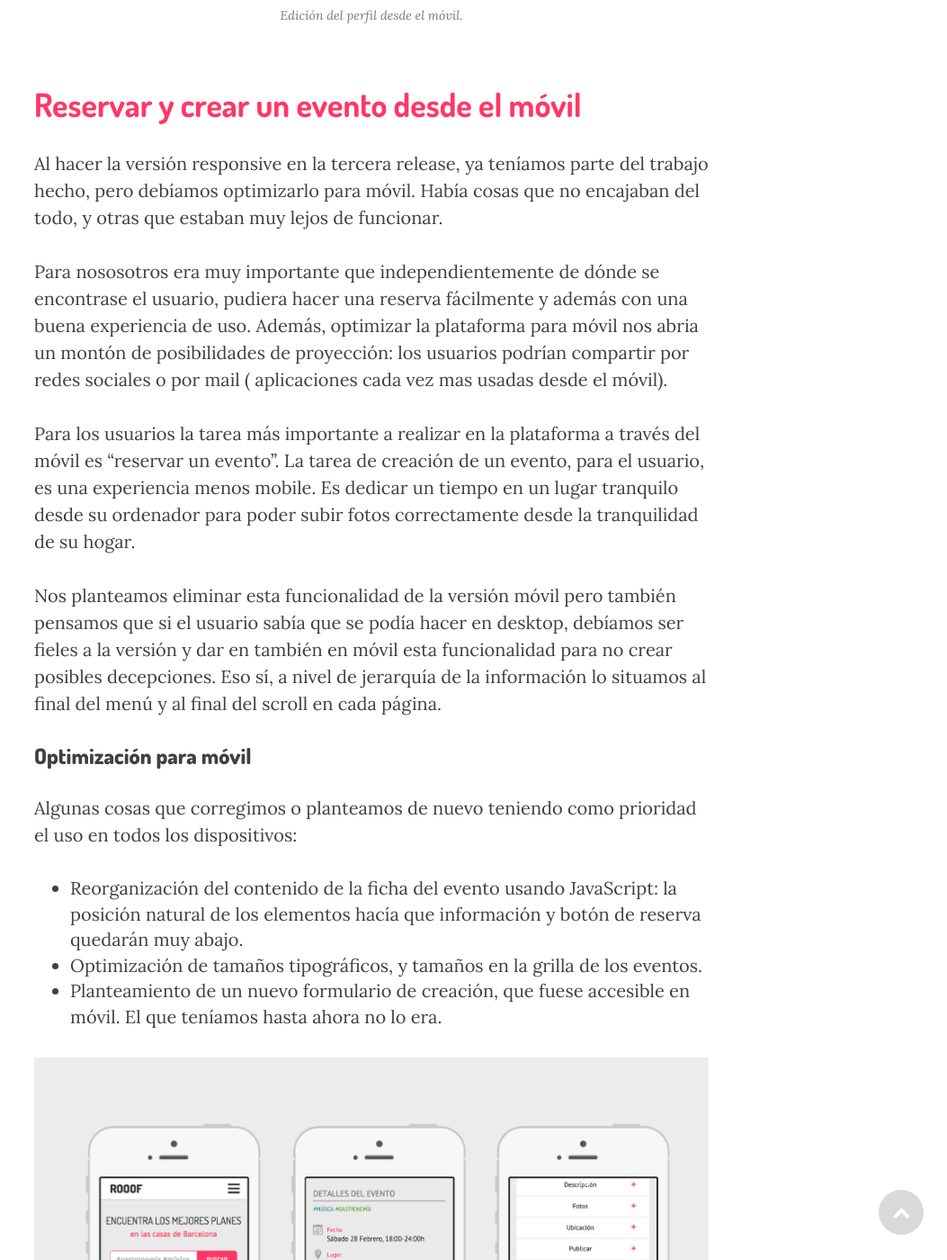
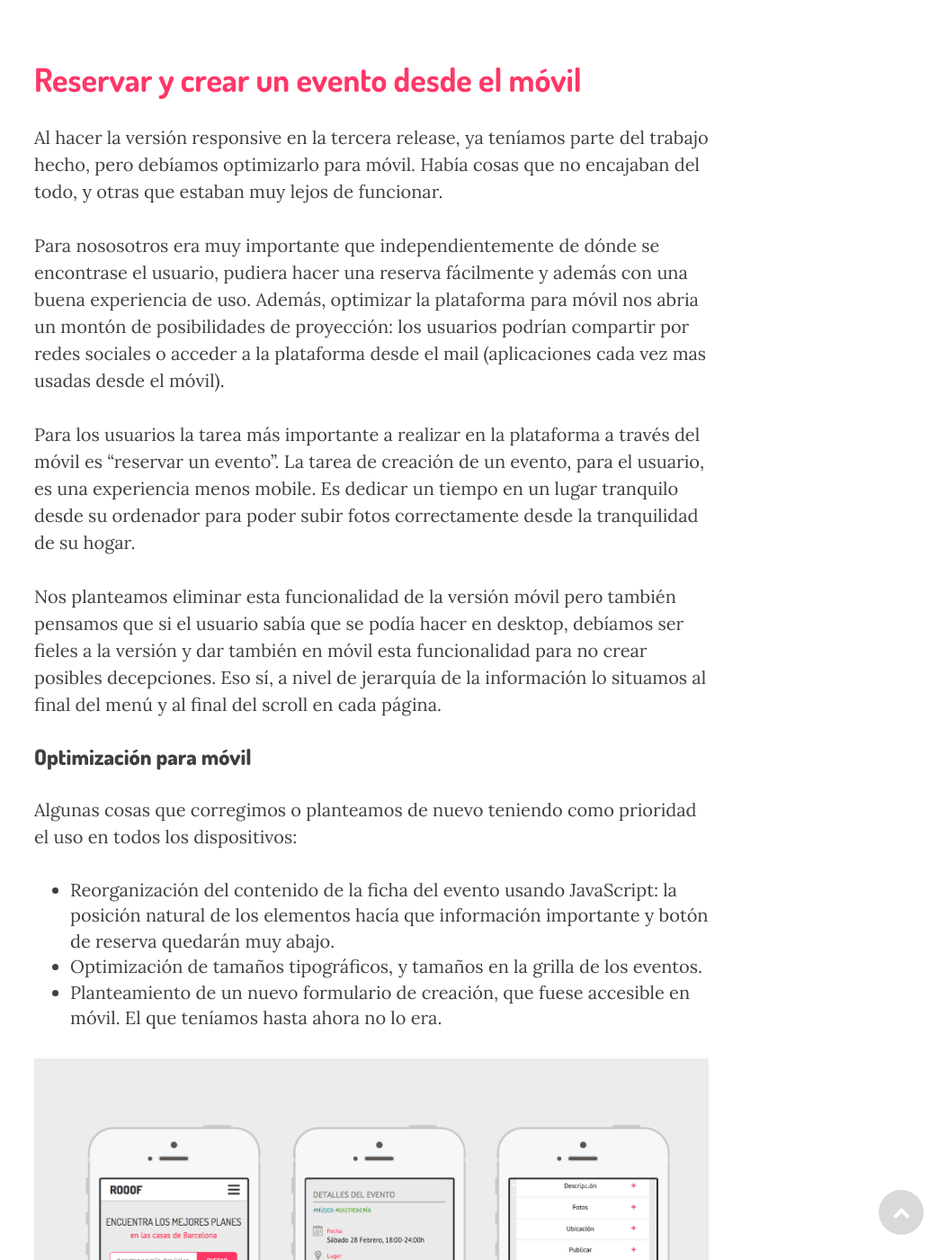
Before and after one commit to Rooof-Project/memoria, a Jekyll site: the page built from _posts/2015-04-13-Release-4.markdown, in a window 1280 px wide and 1400 px high, scrolled down 6678 px. Shown: the whole window at 90% size, without its empty margins (227-1280 px from the left). Built offline with Jekyll 4.4.1, drawn with Linux system fonts in a browser that asks for light colours; nearby versions of some CDN libraries; some of the changed text lies outside the part shown.

Commit message:
Updated 2015-04-13-Release-4.markdown

```diff
--- a/_posts/2015-04-13-Release-4.markdown
+++ b/_posts/2015-04-13-Release-4.markdown
@@ -5,6 +5,7 @@
 "header-img": "img/post-bg-01.jpg"
 published: true
 ---
+
 
 
 <h2 class="section-heading">Objetivos de la release</h2>
@@ -18,8 +19,7 @@
 <ul>
 <li> Crear alertas fin de tarea</li>
 <li> Ver mapa con ubicación del evento</li>
-<li> Reservar evento en móvil</li>
-<li> Crear evento en móvil</li>
+<li> Reservar / crear evento en móvil</li>
 <li> Crear / editar perfil personal</li>
 <li> Estrategia de contenidos.</li>
 </ul>
@@ -52,11 +52,11 @@
 
 <blockquote>“Como usuario quiero poder crear mi perfil con mis datos personales, gustos e intereses para darme a conocer a otros usuarios y compartir mis intereses con ellos. Quiero poder añadir más información si es necesario”</blockquote>
 
-<p>Desde el principio sabíamos que los perfiles de usuario eran una parte importante de la plataforma. Los usuarios tanto creadores como asistentes consideran importante esta funcionalidad. Si son creadores a través de su perfil pueden atraer a más público, si son asistentes pueden presumir de a qué eventos fueron y con quien (en un futuro). Además es una historia importante a la hora de <strong>crear confianza y seguridad entre usuarios</strong>, que es una de las debilidades de nuestra plataforma.</p>
+<p>Desde el principio sabíamos que los perfiles de usuario eran una parte importante de la plataforma. Los usuarios, tanto creadores como asistentes, consideran importante esta funcionalidad. Si son creadores a través de su perfil pueden atraer a más público, si son asistentes pueden presumir de a qué eventos fueron y con quien (en un futuro). Además es una historia importante a la hora de <strong>crear confianza y seguridad entre usuarios</strong>, que es una de las debilidades de nuestra plataforma.</p>
 
 <p>En Rooof pretendemos crear una comunidad, el trato entre personas es muy relevante ya que comparten experiencias juntos, un usuario no es nada sin el otro. Uno quiere mostrar su talento mientras el otro quiere pasar un buen rato y conocer gente nueva. Por ello, tanto para el creador del evento como para el asistente es importante poder tener un perfil en el que mostrar que es lo que hace o cuales son sus preferencias. O incluso a que eventos han ido.</p>
 
-<p>Hasta ahora habíamos propuesto la creación de una cuenta para poder hacer la reserva o la creación de un evento. Pero nos habíamos quedado ahí. Los usuarios no podían mostrar sus datos personales, sus intereses y gustos... y era hora de cambiar eso, y aportar un poco más de valor. Si que habíamos hecho unos perfiles de usuario, pero no habíamos planteado cómo el usuariario crearía su perfil.</p>
+<p>Hasta ahora habíamos propuesto la creación de una cuenta para poder hacer la reserva o la creación de un evento. Pero nos habíamos quedado ahí. Los usuarios no podían mostrar sus datos personales, sus intereses y gustos... y era hora de cambiar eso, y aportar un poco más de valor. Si que habíamos hecho unos perfiles de usuario, pero no habíamos planteado la manera en la que el usuario crearía su perfil.</p>
 
 <h3>Desarrollando los perfiles</h3>
 
@@ -82,17 +82,17 @@
 
 <p>Al hacer la versión responsive en la tercera release, ya teníamos parte del trabajo hecho, pero debíamos optimizarlo para móvil. Había cosas que no encajaban del todo, y otras que estaban muy lejos de funcionar.</p>
 
-<p>Para nososotros era muy importante que independientemente de dónde se encontrase el usuario, pudiera hacer una reserva fácilmente y además con una buena experiencia de uso. Además, optimizar la plataforma para móvil nos abria un montón de posibilidades de proyección: los usuarios podrían compartir por redes sociales o por mail ( aplicaciones cada vez mas usadas desde el móvil).</p>
+<p>Para nososotros era muy importante que independientemente de dónde se encontrase el usuario, pudiera hacer una reserva fácilmente y además con una buena experiencia de uso. Además, optimizar la plataforma para móvil nos abria un montón de posibilidades de proyección: los usuarios podrían compartir por redes sociales o acceder a la plataforma desde el mail (aplicaciones cada vez mas usadas desde el móvil).</p>
 
 <p>Para los usuarios la tarea más importante a realizar en la plataforma a través del móvil es “reservar un evento”. La tarea de creación de un evento, para el usuario, es una experiencia menos mobile. Es dedicar un tiempo en un lugar tranquilo desde su ordenador para poder subir fotos correctamente desde la tranquilidad de su hogar.</p>
 
-<p>Nos planteamos eliminar esta funcionalidad de la versión móvil pero también pensamos que si el usuario sabía que se podía hacer en desktop, debíamos ser fieles a la versión y dar en también en móvil esta funcionalidad para no crear posibles decepciones. Eso sí, a nivel de jerarquía de la información lo situamos al final del menú y al final del scroll en cada página.</p>
+<p>Nos planteamos eliminar esta funcionalidad de la versión móvil pero también pensamos que si el usuario sabía que se podía hacer en desktop, debíamos ser fieles a la versión y dar también en móvil esta funcionalidad para no crear posibles decepciones. Eso sí, a nivel de jerarquía de la información lo situamos al final del menú y al final del scroll en cada página.</p>
 
 <h3>Optimización para móvil</h3>
 
 <p>Algunas cosas que corregimos o planteamos de nuevo teniendo como prioridad el uso en todos los dispositivos:
 <ul>
-<li> Reorganización del contenido de la ficha del evento usando JavaScript: la posición natural de los elementos hacía que información y botón de reserva quedarán muy abajo.</li>
+<li> Reorganización del contenido de la ficha del evento usando JavaScript: la posición natural de los elementos hacía que información importante y botón de reserva quedarán muy abajo.</li>
 <li> Optimización de tamaños tipográficos, y tamaños en la grilla de los eventos.</li>
 <li> Planteamiento de un nuevo formulario de creación, que fuese accesible en móvil. El que teníamos hasta ahora no lo era.</li>
 </ul>
@@ -105,6 +105,6 @@
 
 <h2 class="section-heading">Solución tecnológica</h2>
 
-<p>Aparte del Sass, que ya lo venimos usando desde la tercera release, para esta cuarta release, hemos incorporado Jekyll y un Gulp.</p>
-<p>Jekyll nos ha permitido agilizar el desarrollo de plantillas con la incorporación de módulos html rehusables. Y pese a que le podíamos haber sacado mucho más probecho nos ha ayudado a agilizar el desarrollo del prototipo.</p>
+<p>Aparte del Sass, que ya lo venimos usando desde la tercera release, para esta cuarta release, hemos incorporado <a href="http://jekyllrb.com/" target="_blank">Jekyll</a> y <a href="http://gulpjs.com/" target="_blank">Gulp</a>.</p>
+<p>Jekyll nos ha permitido agilizar el desarrollo de plantillas con la incorporación de módulos html reusables. Y pese a que le podíamos haber sacado mucho más probecho nos ha ayudado a agilizar el desarrollo del prototipo, además de acercarnos más a una plataforma con contenido dinámico.</p>
 <p>Hemos incorporado también un task runner. Primero probamos con grunt, pero se nos hacía demasiado lento. Finalmente configuramos gulp. También nos ha permitido trabajar con más rapidez e incorporar automáticamente tareas como la escritura automática de los prefijos para los navegadores en css, o la optimización de imágenes.</p>
```
